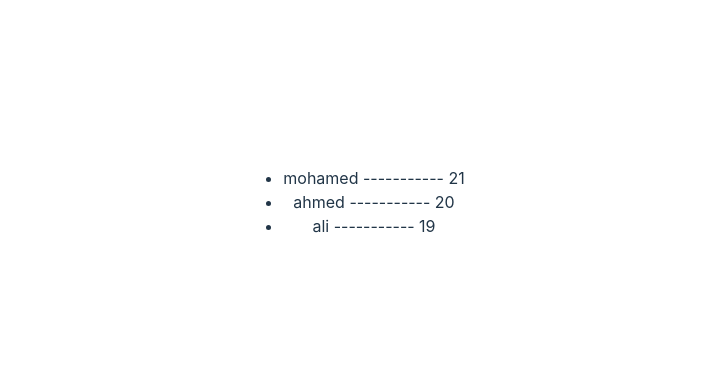
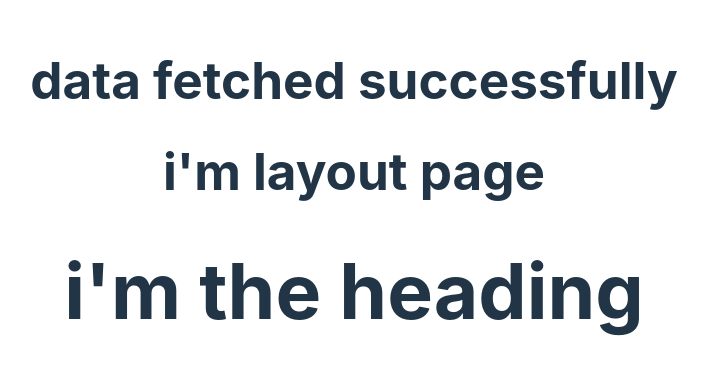
Before and after one commit to Mhmdyasser33/react-typescript-tutorial, a React (Vite) app: page / in a window 1280 px wide. Shown: the part 198-572 px from the top of the page, without its empty margins (286-994 px from the left). Built offline with nearby package versions, Linux system fonts and the light colour scheme.

Commit message:
explain part of advanced type

```diff
--- a/src/App.tsx
+++ b/src/App.tsx
@@ -1,8 +1,10 @@
 import './App.css'
-import SayHello from './components/SayHello'
-
+import Heading from './components/Heading'
+/* import SayHello from './components/SayHello' */
+import Status from './components/status'
+import Layout from './components/Layout'
 function App() {
-  const loginUserDetails = [
+ /*  const loginUserDetails = [
     {
       name : "mohamed" ,
       age : 21 ,
@@ -18,12 +20,18 @@ function App() {
       age : 19 ,
       login : true ,
     },
-  ]
+  ] */
   return (
 <div className='container'>
- <SayHello loginUserDetails = {loginUserDetails} />
+ {/* <SayHello loginUserDetails = {loginUserDetails} /> */}
+<Status status ="success"/>
+{/* here we call heading component but send a children (text here) of type string  */}
+<Layout>
+<Heading>i'm the heading </Heading>
+</Layout>
 </div>
   )
 }
 
+
 export default App
--- /dev/null
+++ b/src/components/Heading.tsx
@@ -0,0 +1,13 @@
+type Props = {
+   children : string
+}
+
+const Heading = ({children} : Props) => {
+  return (
+    <div>
+      <h1>{children}</h1>
+    </div>
+  )
+}
+
+export default Heading
--- /dev/null
+++ b/src/components/Layout.tsx
@@ -0,0 +1,16 @@
+import React from "react";
+
+type Props = {
+  //! this is used to render anything like ELement or anything
+  children : React.ReactNode
+}
+
+const Layout = ({children}: Props) => {
+  return (
+    <div>
+      <h1>i'm layout page </h1>
+     <h2>{children}</h2>
+    </div>
+  )
+}
+export default Layout ;
--- a/src/components/SayHello.tsx
+++ b/src/components/SayHello.tsx
@@ -7,12 +7,14 @@ type Props = {
 }
 
 const SayHello = ({loginUserDetails} : Props) => {
+
   return (
     <>
       <ul>
          {loginUserDetails.map((item , index) =>(
       <li key={index}>
          {item.name} ----------- {item.age}
+
       </li>
          ))}
       </ul>
--- /dev/null
+++ b/src/components/Status.tsx
@@ -0,0 +1,25 @@
+
+type Props = {
+/*  status : string */
+// ! to make a type with a a specific value
+  status : "loading" | "success" | "error"
+}
+
+const Status = ({status}: Props) => {
+   let msg ;
+   if(status === "loading"){
+    msg = "loading..." ;
+   }else if(status === "success"){
+    msg = "data fetched successfully" ;
+   }
+   else if(status === "error"){
+    msg = "error in fetching data" ;
+   }
+  return (
+
+    <div>
+        <h1>{msg}</h1>
+    </div>
+  )
+}
+export default Status ;
```
